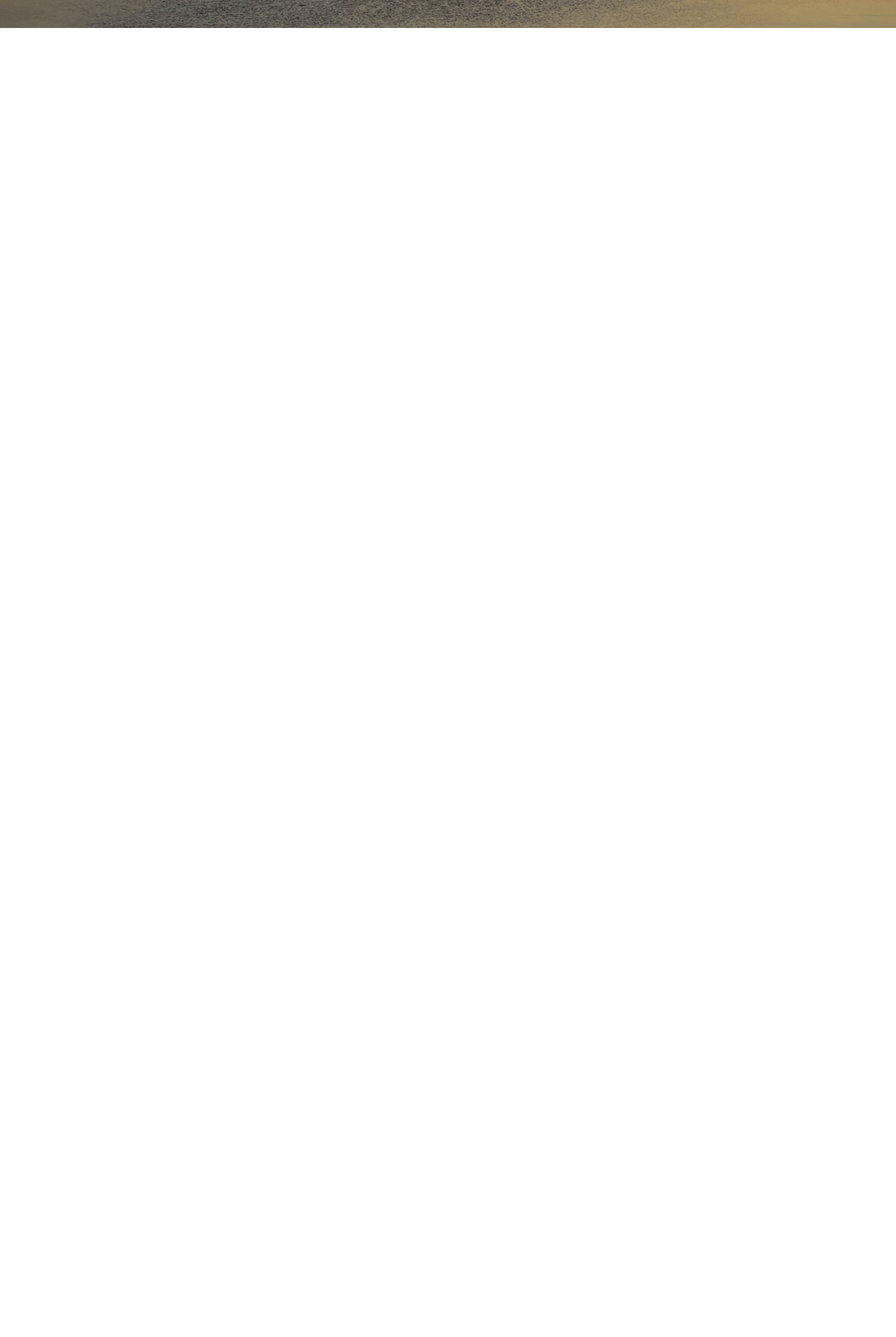
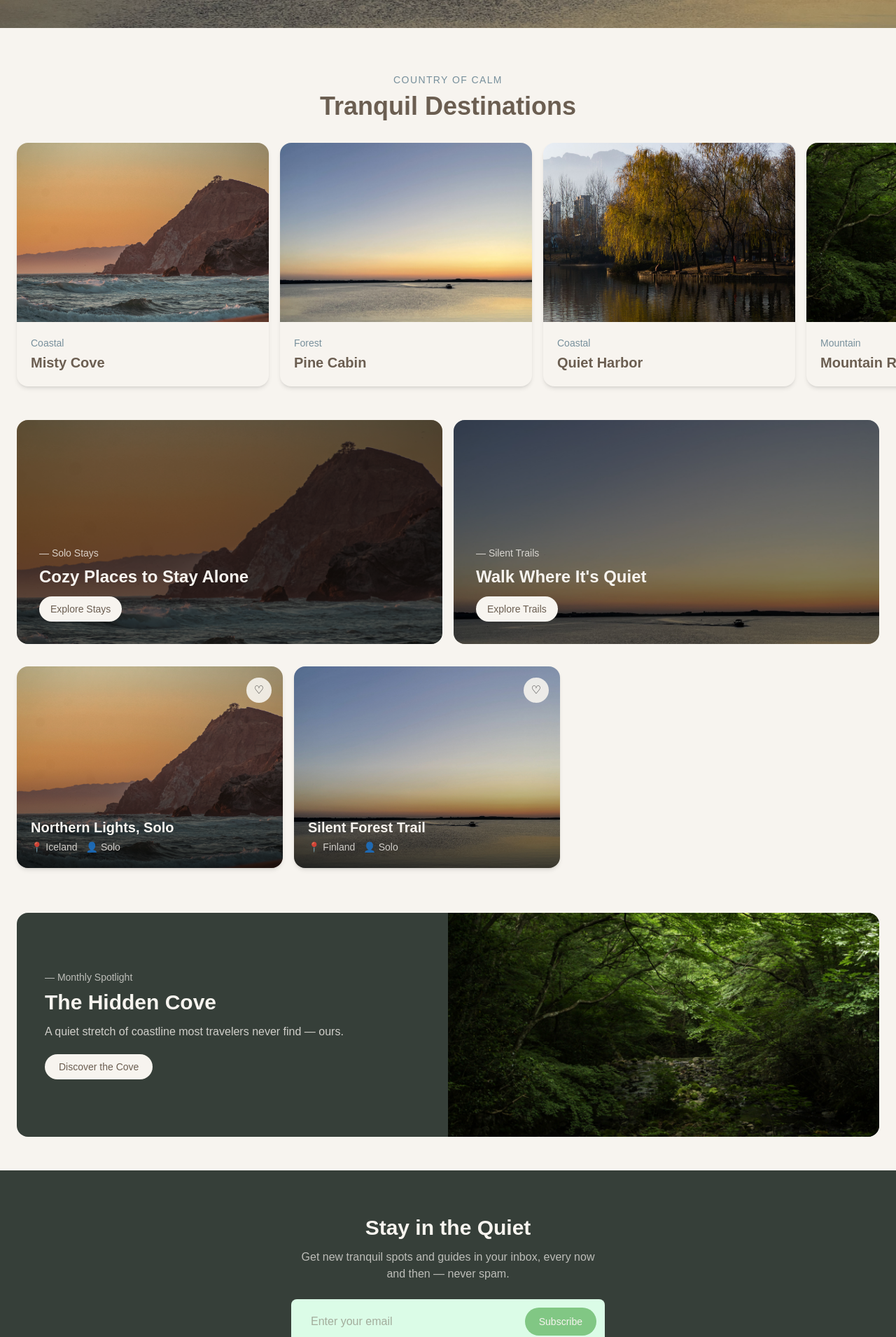
Before and after one commit to AmaraImran/NEXTJS-PROJECTS, a Next.js app in the folder travel-app/: page / in a window 1280 px wide. Shown: the part 760-2670 px from the top of the page at 70% size. Before the commit the page ends 800 px from the top, so only its background shows below. Built offline with nearby package versions, Linux system fonts and the light colour scheme.

Commit message:
feat: enhance UI components and restructure homepage layout; add new Footer, Newsletter, and SectionHeader components

```diff
--- a/travel-app/src/app/components/DestinationCard.jsx
+++ b/travel-app/src/app/components/DestinationCard.jsx
@@ -1,12 +1,13 @@
 export default function DestinationCard({ destination }) {
   return (
-    <div className="w-[220px] shrink-0 rounded-xl overflow-hidden shadow-sm bg-white">
+    <div className="w-[360px] shrink-0 rounded-2xl overflow-hidden shadow-md bg-[#F7F4EF]">
       <div
-        className="h-32 bg-cover bg-center"
+        className="h-64 bg-cover bg-center"
         style={{ backgroundImage: `url(${destination.image})` }}
       />
-      <div className="p-3">
-        <h3 className="text-sm font-medium text-[#4A6FA5]">{destination.title}</h3>
+      <div className="p-5">
+        <p className="text-[#78909C] text-sm mb-1">{destination.tag}</p>
+        <h3 className="text-[#6B5E51] font-semibold text-xl">{destination.title}</h3>
       </div>
     </div>
   );
--- a/travel-app/src/app/components/DestinationSlider.jsx
+++ b/travel-app/src/app/components/DestinationSlider.jsx
@@ -2,15 +2,10 @@ import DestinationCard from "./DestinationCard";
 
 export default function DestinationSlider({ destinations }) {
   return (
-    <div
-      aria-label="Destination cards"
-      className="w-full overflow-x-auto overscroll-x-contain pb-4"
-    >
-      <div className="flex w-max min-w-full justify-center gap-4 px-1">
-        {destinations.map((d) => (
-          <DestinationCard key={d.id} destination={d} />
-        ))}
-      </div>
+    <div className="flex gap-4 overflow-x-auto pb-4 px-6">
+      {destinations.map((d) => (
+        <DestinationCard key={d.id} destination={d} />
+      ))}
     </div>
   );
 }
--- a/travel-app/src/app/components/Footer.jsx
+++ b/travel-app/src/app/components/Footer.jsx
@@ -0,0 +1,32 @@
+export default function Footer() {
+  return (
+    <footer className="bg-[#4A4038] text-[#F7F4EF]/80 px-6 py-10">
+      <div className="flex flex-wrap justify-between gap-8">
+        <div>
+          <span className="text-[#F7F4EF] font-semibold text-xl">Tranquil</span>
+          <p className="text-sm mt-2 max-w-xs">
+            A quiet corner of the internet for travelers who'd rather wander alone.
+          </p>
+        </div>
+
+        <div className="flex gap-16 text-sm">
+          <div>
+            <p className="text-[#F7F4EF] mb-2 font-medium">Explore</p>
+            <p>Destinations</p>
+            <p>Guides</p>
+          </div>
+          <div>
+            <p className="text-[#F7F4EF] mb-2 font-medium">Info</p>
+            <p>About</p>
+            <p>Contact</p>
+          </div>
+        </div>
+      </div>
+
+      <div className="border-t border-[#F7F4EF]/10 mt-8 pt-5 flex justify-between text-xs opacity-60">
+        <span>© 2026 Tranquil. All rights reserved.</span>
+        <span>Made by Amara</span>
+      </div>
+    </footer>
+  );
+}
--- a/travel-app/src/app/components/GuideCard.jsx
+++ b/travel-app/src/app/components/GuideCard.jsx
@@ -0,0 +1,21 @@
+export default function GuideCard({ guide }) {
+  return (
+    <div className="w-[380px] shrink-0 rounded-2xl overflow-hidden shadow-md relative">
+      <div
+        className="h-72 bg-cover bg-center"
+        style={{ backgroundImage: `url(${guide.image})` }}
+      />
+      <div className="absolute inset-0 bg-gradient-to-t from-black/70 via-black/10 to-transparent" />
+      <button className="absolute top-4 right-4 bg-[#F7F4EF]/90 w-9 h-9 rounded-full flex items-center justify-center">
+        ♡
+      </button>
+      <div className="absolute bottom-5 left-5 right-5">
+        <h3 className="text-[#F7F4EF] font-semibold text-xl mb-1">{guide.title}</h3>
+        <div className="flex gap-3 text-[#F7F4EF]/80 text-sm">
+          <span>📍 {guide.location}</span>
+          <span>👤 {guide.type}</span>
+        </div>
+      </div>
+    </div>
+  );
+}
--- a/travel-app/src/app/components/GuideSlider.jsx
+++ b/travel-app/src/app/components/GuideSlider.jsx
@@ -0,0 +1,11 @@
+import GuideCard from "./GuideCard";
+
+export default function GuideSlider({ guides }) {
+  return (
+    <div className="flex gap-4 overflow-x-auto pb-4 px-6">
+      {guides.map((guide) => (
+        <GuideCard key={guide.id} guide={guide} />
+      ))}
+    </div>
+  );
+}
--- a/travel-app/src/app/components/Hero.jsx
+++ b/travel-app/src/app/components/Hero.jsx
@@ -14,10 +14,11 @@ export default function Hero() {
           Quiet Places to Wander
         </h1>
         <p className="text-[#F7F4EF]/90 max-w-md mx-auto mb-6">
-          Cozy cabins, misty coastlines, and cafes made for sitting alone with your thoughts.
+          Cozy cabins, misty coastlines, and cafes made for sitting alone with
+          your thoughts.
         </p>
         <div className="flex gap-3 justify-center">
-          <button className="bg-[#81C784] text-[#F7F4EF] px-5 py-2 rounded-full text-sm">
+          <button className="bg-[#78909C] text-[#F7F4EF] px-5 py-2 rounded-full text-sm">
             Explore Places
           </button>
           <button className="bg-transparent text-[#F7F4EF] border border-[#F7F4EF] px-5 py-2 rounded-full text-sm">
--- a/travel-app/src/app/components/Newsletter.jsx
+++ b/travel-app/src/app/components/Newsletter.jsx
@@ -0,0 +1,22 @@
+export default function Newsletter() {
+  return (
+    <div className="bg-[#363f39] text-center px-6 py-16">
+      <h2 className="text-[#F7F4EF] text-3xl font-bold mb-3">
+        Stay in the Quiet
+      </h2>
+      <p className="text-[#F7F4EF]/70 mb-6 max-w-md mx-auto">
+        Get new tranquil spots and guides in your inbox, every now and then — never spam.
+      </p>
+      <div className="flex justify-center gap-2 max-w-md mx-auto bg-green-100 p-3 rounded-lg">
+        <input
+          type="email"
+          placeholder="Enter your email"
+          className="flex-1 px-4 py-2 rounded-full text-[#6B5E51] outline-none"
+        />
+        <button className="bg-[#81C784] text-[#F7F4EF] px-5 py-2 rounded-full text-sm">
+          Subscribe
+        </button>
+      </div>
+    </div>
+  );
+}
--- a/travel-app/src/app/components/SectionHeader.jsx
+++ b/travel-app/src/app/components/SectionHeader.jsx
@@ -0,0 +1,8 @@
+export default function SectionHeader({ label, title }) {
+  return (
+    <div className="px-6 pt-16 pb-8 text-center">
+      <p className="text-[#78909C] text-sm mb-2 tracking-widest uppercase">{label}</p>
+      <h2 className="text-4xl font-bold text-[#6B5E51]">{title}</h2>
+    </div>
+  );
+}
--- a/travel-app/src/app/components/SplitBanner.jsx
+++ b/travel-app/src/app/components/SplitBanner.jsx
@@ -0,0 +1,37 @@
+export default function SplitBanner() {
+  return (
+    <div className="grid grid-cols-2 gap-4 px-6 py-8">
+      <div
+        className="relative h-80 rounded-2xl overflow-hidden flex items-end p-8 bg-cover bg-center"
+        style={{ backgroundImage: "url(/images/hero1.jpg)" }}
+      >
+        <div className="absolute inset-0 bg-black/50" />
+        <div className="relative z-[1]">
+          <p className="text-[#F7F4EF]/80 text-sm mb-2">— Solo Stays</p>
+          <h3 className="text-[#F7F4EF] text-2xl font-bold mb-3">
+            Cozy Places to Stay Alone
+          </h3>
+          <button className="bg-[#F7F4EF] text-[#6B5E51] px-4 py-2 rounded-full text-sm">
+            Explore Stays
+          </button>
+        </div>
+      </div>
+
+      <div
+        className="relative h-80 rounded-2xl overflow-hidden flex items-end p-8 bg-cover bg-center"
+        style={{ backgroundImage: "url(/images/hero2.jpg)" }}
+      >
+        <div className="absolute inset-0 bg-black/50" />
+        <div className="relative z-[1]">
+          <p className="text-[#F7F4EF]/80 text-sm mb-2">— Silent Trails</p>
+          <h3 className="text-[#F7F4EF] text-2xl font-bold mb-3">
+            Walk Where It's Quiet
+          </h3>
+          <button className="bg-[#F7F4EF] text-[#6B5E51] px-4 py-2 rounded-full text-sm">
+            Explore Trails
+          </button>
+        </div>
+      </div>
+    </div>
+  );
+}
--- a/travel-app/src/app/components/Spotlight.jsx
+++ b/travel-app/src/app/components/Spotlight.jsx
@@ -0,0 +1,22 @@
+export default function Spotlight() {
+  return (
+    <div className="mx-6 my-12 rounded-2xl overflow-hidden grid grid-cols-2 bg-[#363f39]">
+      <div className="p-10 flex flex-col justify-center">
+        <p className="text-[#F7F4EF]/70 text-sm mb-2">— Monthly Spotlight</p>
+        <h3 className="text-[#F7F4EF] text-3xl font-bold mb-3">
+          The Hidden Cove
+        </h3>
+        <p className="text-[#F7F4EF]/80 mb-5">
+          A quiet stretch of coastline most travelers never find — ours.
+        </p>
+        <button className="bg-[#F7F4EF] text-[#6B5E51] px-5 py-2 rounded-full text-sm w-fit">
+          Discover the Cove
+        </button>
+      </div>
+      <div
+        className="h-80 bg-cover bg-center"
+        style={{ backgroundImage: "url(/images/hero4.jpg)" }}
+      />
+    </div>
+  );
+}
--- a/travel-app/src/app/explore/page.js
+++ /dev/null
@@ -1,42 +0,0 @@
-import Navbar from "../components/Navbar";
-import DestinationSlider from "../components/DestinationSlider";
-
-const destinations = [
-  { id: 1, title: "Mountain Trail", image: "/images/img1.jpg" },
-  { id: 2, title: "Golden Field", image: "/images/img2.jpg" },
-  { id: 3, title: "Coastal Cliff", image: "/images/img3.jpg" },
-];
-
-export default function ExplorePage() {
-  return (
-    <div className="bg-[#FAF8F4]">
-      <div
-        className="relative h-screen bg-cover bg-center flex flex-col items-center justify-center text-center px-6"
-        style={{ backgroundImage: "url(/images/img8.jpg)" }}
-      >
-        <Navbar />
-        <p className="text-white/80 text-sm tracking-widest uppercase mb-3">
-          Find your calm
-        </p>
-        <h1 className="text-white text-5xl font-bold mb-4">Quiet Places to Wander</h1>
-        <p className="text-white/90 max-w-md mb-6">
-          Slow travel for people who'd rather sit still than rush through.
-        </p>
-        <div className="flex gap-3">
-          <button className="bg-white text-[#4A6FA5] px-5 py-2 rounded-full text-sm">
-            Sign in
-          </button>
-          <button className="bg-white/20 text-white border border-white px-5 py-2 rounded-full text-sm">
-            ▶ Watch intro
-          </button>
-        </div>
-      </div>
-
-      <div className="flex items-center justify-between px-6 pt-8 pb-2">
-        <h2 className="text-xl font-semibold text-[#4A6FA5]">Destinations</h2>
-        <a href="#" className="text-sm text-[#B37C8C]">browse all →</a>
-      </div>
-      <DestinationSlider destinations={destinations} />
-    </div>
-  );
-}
--- a/travel-app/src/app/page.js
+++ b/travel-app/src/app/page.js
@@ -1,11 +1,40 @@
 import Navbar from "@/src/app/components/Navbar";
 import Hero from "@/src/app/components//Hero";
-
+import SectionHeader from "@/src/app/components/SectionHeader";
+import DestinationSlider from "@/src/app/components/DestinationSlider";
+import SplitBanner from "./components/SplitBanner";
+import GuideSlider from "./components/GuideSlider";
+import Spotlight from "./components/Spotlight";
+import Footer from "./components/Footer";
+import Newsletter from "./components/Newsletter";
+const destinations = [
+  { id: 1, title: "Misty Cove", tag: "Coastal", image: "/images/hero1.jpg" },
+  { id: 2, title: "Pine Cabin", tag: "Forest", image: "/images/hero2.jpg" },
+  { id: 3, title: "Quiet Harbor", tag: "Coastal", image: "/images/hero3.jpg" },
+  {
+    id: 4,
+    title: "Mountain Retreat",
+    tag: "Mountain",
+    image: "/images/hero4.jpg",
+  },
+  { id: 5, title: "Quiet Harbor", tag: "Coastarl", image: "/images/hero3.jpg" },
+];
+const guides = [
+  { id: 1, title: "Northern Lights, Solo", location: "Iceland", type: "Solo", image: "/images/hero1.jpg" },
+  { id: 2, title: "Silent Forest Trail", location: "Finland", type: "Solo", image: "/images/hero2.jpg" },
+];
 export default function Home() {
   return (
     <div className="bg-[#F7F4EF]">
       <Navbar />
       <Hero />
+      <SectionHeader label="Country of Calm" title="Tranquil Destinations" />
+      <DestinationSlider destinations={destinations} />
+      <SplitBanner />
+      <GuideSlider guides={guides} />
+      <Spotlight/>
+      <Newsletter/>
+      <Footer/>
     </div>
   );
 }
```
